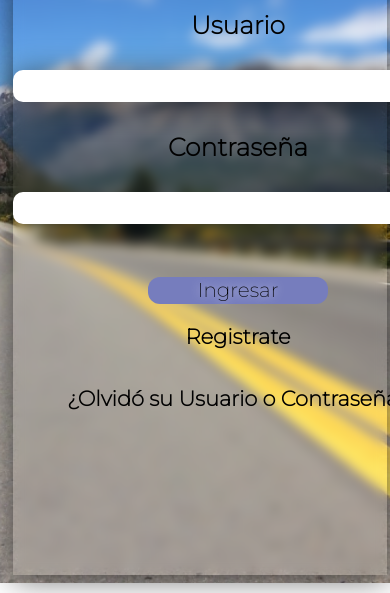
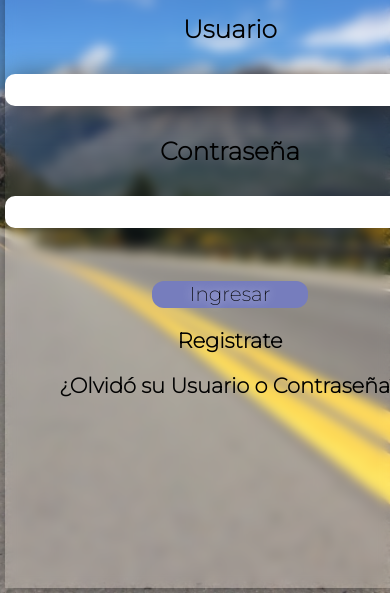
Before and after one commit to Jennifercar/loginAutos, a plain HTML site: page index.html in a window 390 px wide. Shown: the part 261-854 px from the top of the page. Drawn offline with Linux system fonts and the light colour scheme; a web font is replaced by a local one.

Commit message:
resposivefgf

```diff
--- a/index.css
+++ b/index.css
@@ -1,3 +1,8 @@
+*{
+    padding: 0;
+margin: 0;
+box-sizing: border-box;
+}
 body{
     background-image: url(./img_9297.webp);
     background-size: cover;
@@ -22,6 +27,7 @@ body{
     justify-content: center;
     align-items: center;
     flex-direction: column;
+    flex-wrap: wrap;
 
 }
 
@@ -83,7 +89,10 @@ width: 100%;
 display: flex;
 justify-content: center;
 margin: 5px;
-
+flex-wrap: wrap;
     }
+.conteinerForm{
+    width: 100%;
 
 }
+}
```
